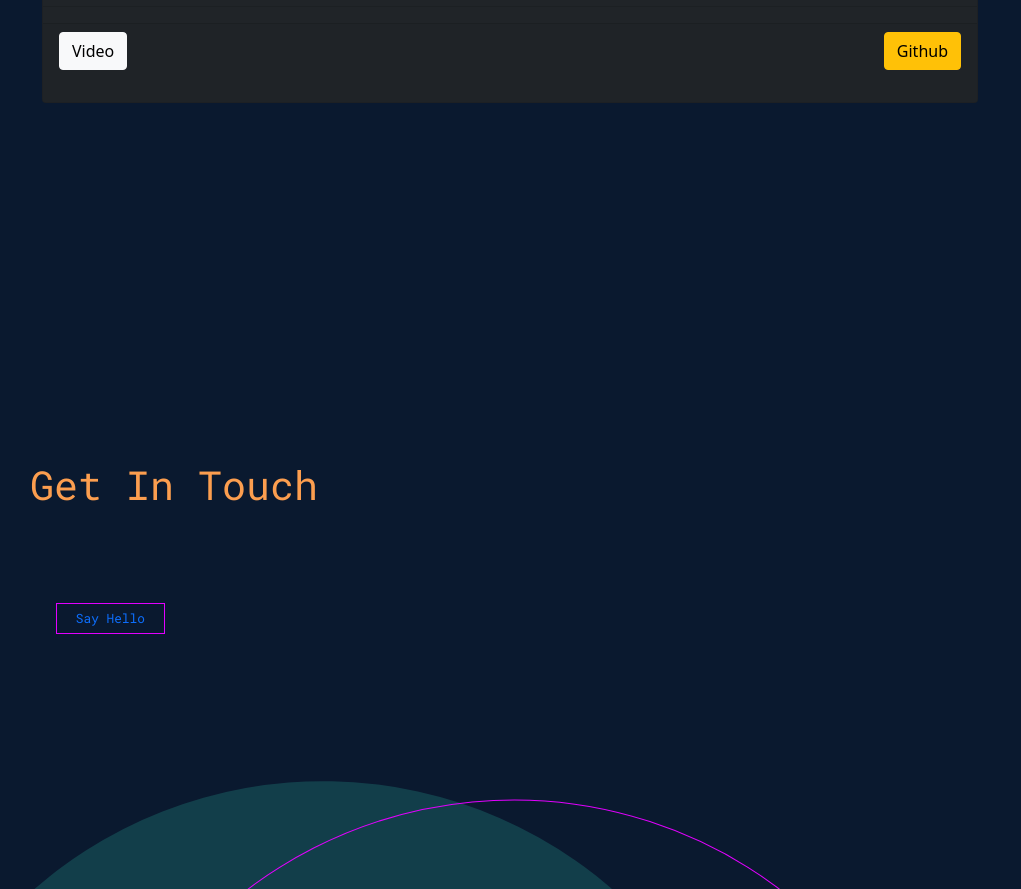
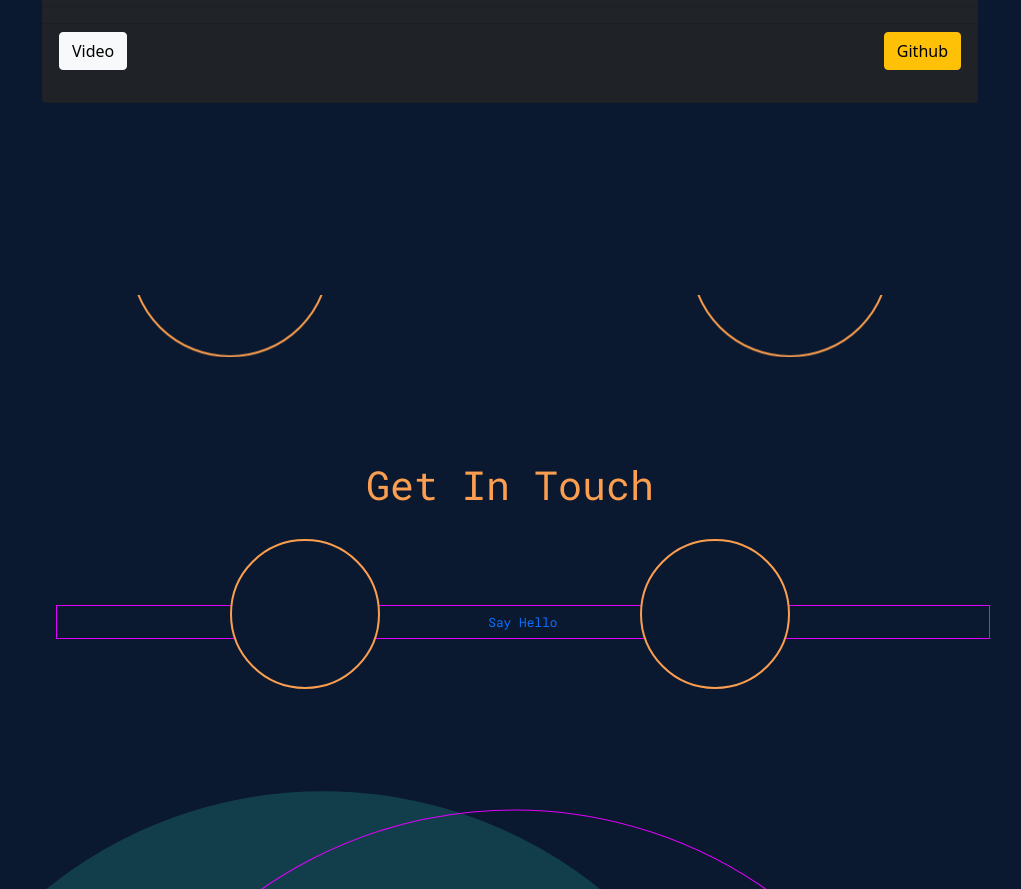
Before and after one commit to NaderNasr/PortfolioV2, a React (Create React App) app: page / in a window 1280 px wide. Shown: the part 5484-6373 px from the top of the page, without its empty margins (130-1151 px from the left). Built offline with nearby package versions, Linux system fonts and the light colour scheme.

Commit message:
contact styles

```diff
--- a/src/components/Contact/styles.css
+++ b/src/components/Contact/styles.css
@@ -22,6 +22,9 @@
   color: #fc9e4f;
   font-family: Roboto Mono;
   font-size: 40px;
+  display: flex;
+  justify-content: center;
+  align-items: center;
 }
 
 .contact-button {
@@ -37,6 +40,9 @@
   margin-top: 0.5em;
   font-size: 0.8em;
   font-family: Roboto Mono;
+  display: flex;
+  justify-content: center;
+  align-items: center;
 }
 
 .contact-button > a {
@@ -44,8 +50,78 @@
   color: #5edbf2;
 }
 
-.contact-button:hover {
+
+
+#contact-circle-small {
+  width: 200px;
+  height: 200px;
+  border-radius: 50%;
+  position: absolute;
+  z-index: -999px;
+  background-color: #0a192f;
+
+}
+
+#contact-circle-small2 {
+  width: 120px;
+  height: 120px;
+  border-radius: 50%;
+  position: absolute;
+  z-index: -999px;
+  background-color: #0a192f;
+
+}
+
+#contact-circle-small3 {
+  width: 150px;
+  height: 150px;
+  border-radius: 50%;
+  position: absolute;
+  z-index: -999px;
+  background-color: #0a192f;
+}
+
+.contact-floating {
+  animation-name: floating;
+  animation-duration: 5s;
+  animation-iteration-count: infinite;
+  animation-timing-function: ease-in-out;
+  border: 2px solid #fc9e4f;
+
+}
+
+.contact-floating2 {
+  animation-name: floating;
+  animation-duration: 8s;
+  animation-iteration-count: infinite;
+  animation-timing-function: ease-in-out;
+  border: 2px solid #fc9e4f;
+
+}
+
+.contact-floating3 {
+  animation-name: floating;
+  animation-duration: 6s;
+  animation-iteration-count: infinite;
+  animation-timing-function: ease-in-out;
+  border: 2px solid #fc9e4f;
+
+}
+.contact-button:hover, .contact-floating:hover, .contact-floating2:hover, .contact-floating3:hover {
+  border: 3px solid #5edbf2;
   color: #e200ff;
+}
+
+@keyframes floating {
+  0% {
+    transform: translate(0, 0px);
+  }
+  50% {
+    transform: translate(0, 55px);
+  }
+  100% {
+    transform: translate(0, -0px);
+  }
 }
 
 @media (max-width: 767px) {
@@ -80,11 +156,14 @@
     padding: 0.5em;
     padding-left: 1.5em;
     padding-right: 1.5em;
-    margin-left: 2em;
     text-decoration: none;
     margin-top: 0.5em;
     font-size: 0.8em;
     font-family: Roboto Mono;
+    display: flex;
+    justify-content: center;
+    align-items: center;
+    margin-right: 25px;
   }
 
   .contact-button > a {
```
